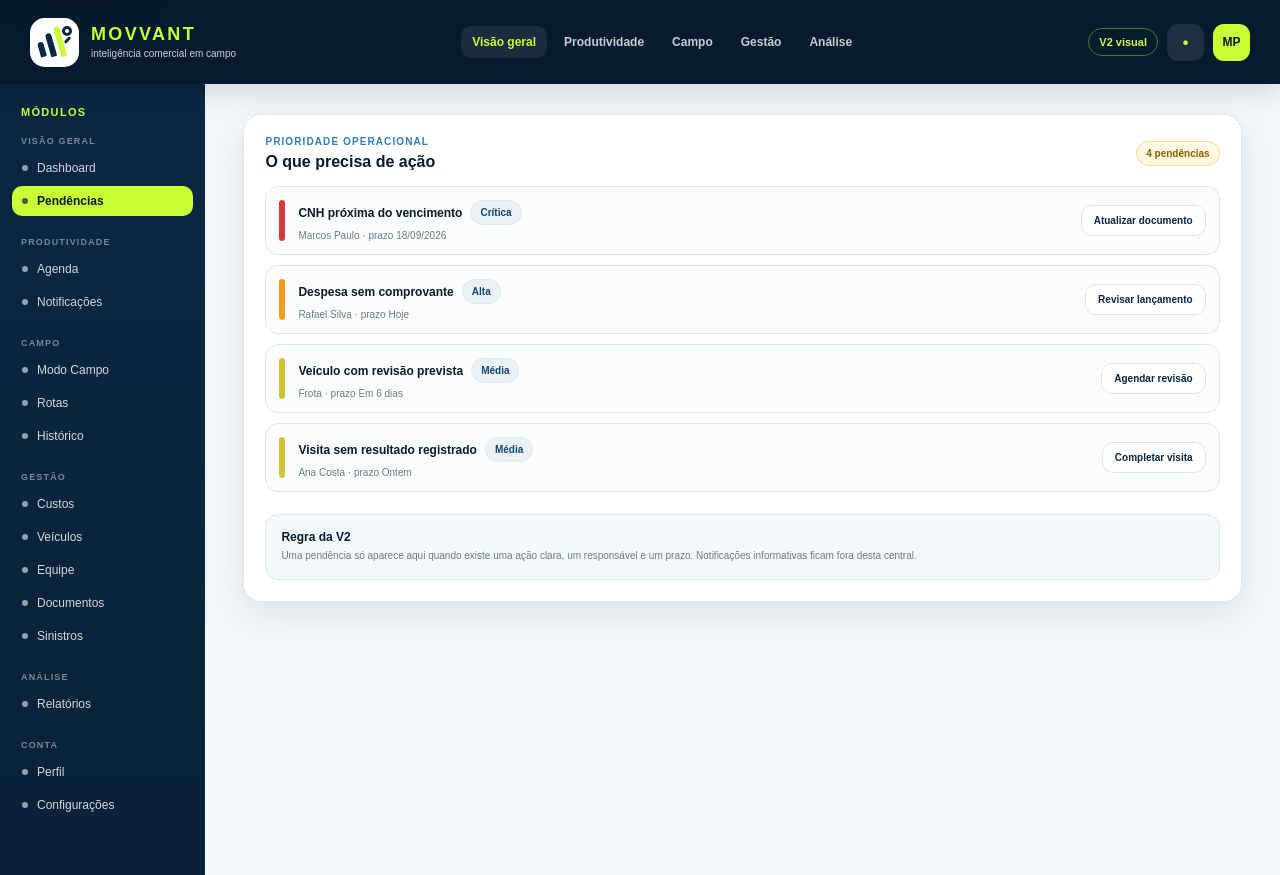
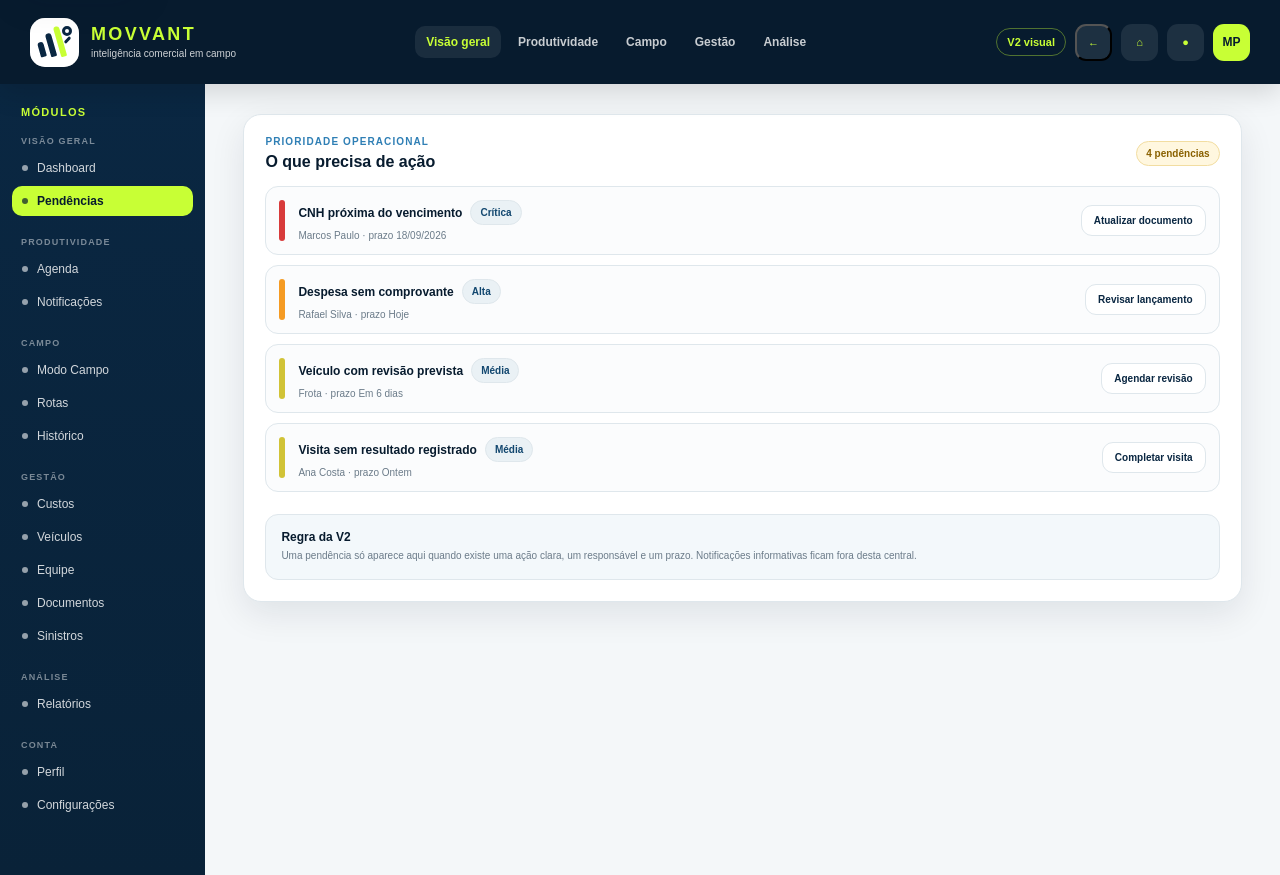
Before and after one commit to Manopanassolo/controle-facil-km, a Next.js app in the folder movvant-v2/: page /pendencias in a window 1280 px wide. Built offline with nearby package versions, Linux system fonts and the light colour scheme.

Commit message:
Add router navigation support

```diff
--- a/movvant-v2/src/components/AppShell.tsx
+++ b/movvant-v2/src/components/AppShell.tsx
@@ -1,11 +1,12 @@
 'use client';
 
 import Link from 'next/link';
-import { usePathname } from 'next/navigation';
+import { usePathname, useRouter } from 'next/navigation';
 import { moduleGroups, modules } from '@/lib/modules';
 
 export function AppShell({ children }: { children: React.ReactNode }) {
   const pathname = usePathname();
+  const router = useRouter();
   const active = pathname.split('/').filter(Boolean)[0] || 'dashboard';
 
   return (
@@ -52,6 +53,8 @@ export function AppShell({ children }: { children: React.ReactNode }) {
 
         <div className="topbar-actions">
           <span className="environment-pill">V2 visual</span>
+          <button type="button" className="icon-action nav-history-action" aria-label="Voltar" onClick={() => router.back()}>←</button>
+          <Link href="/dashboard" className="icon-action" aria-label="Tela inicial" aria-current={active === 'dashboard' ? 'page' : undefined}>⌂</Link>
           <Link href="/notificacoes" className="icon-action" aria-label="Notificações" aria-current={active === 'notificacoes' ? 'page' : undefined}>●</Link>
           <Link href="/perfil" className="profile-chip" aria-label="Perfil" aria-current={active === 'perfil' ? 'page' : undefined}>MP</Link>
         </div>
```
